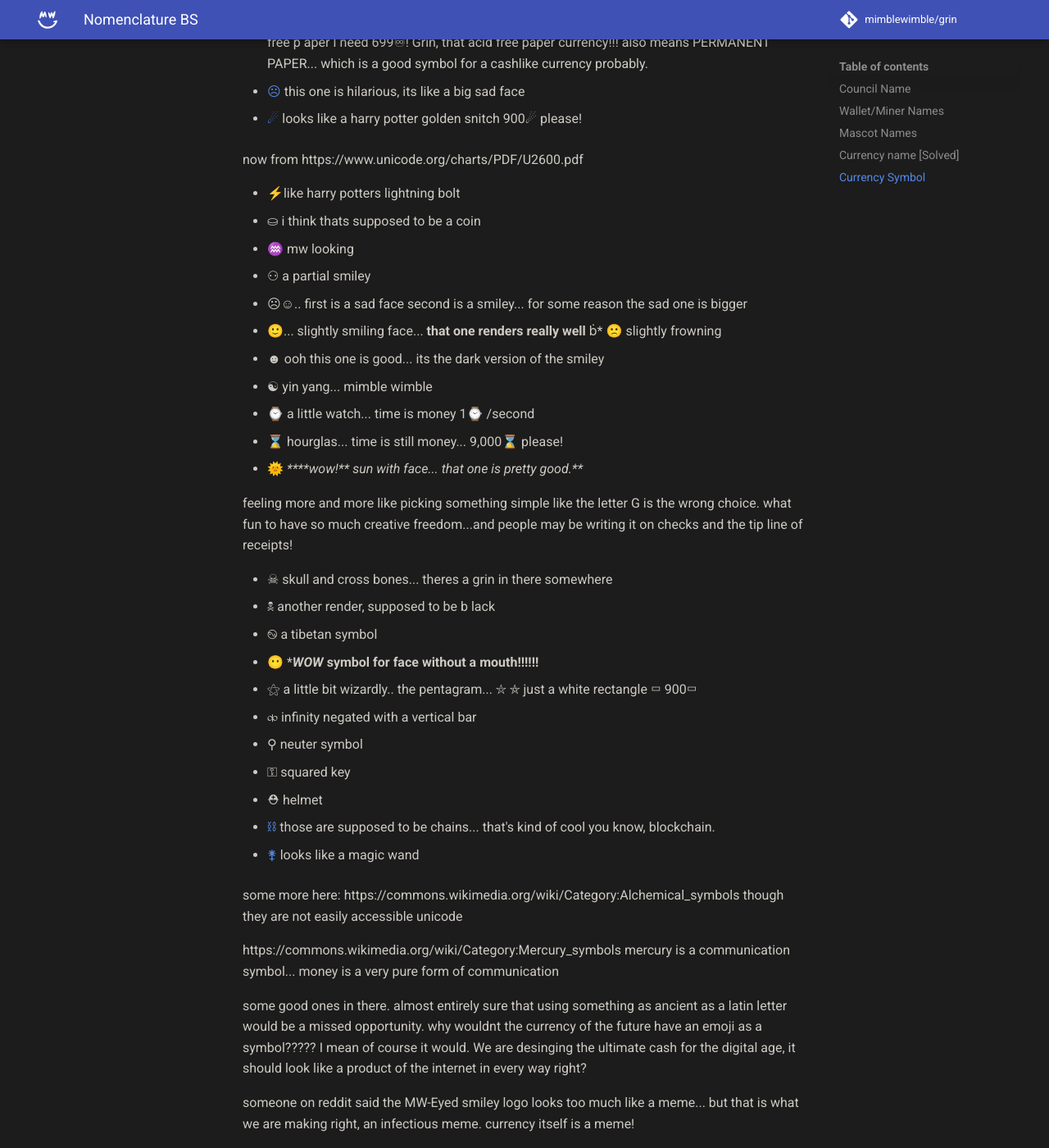
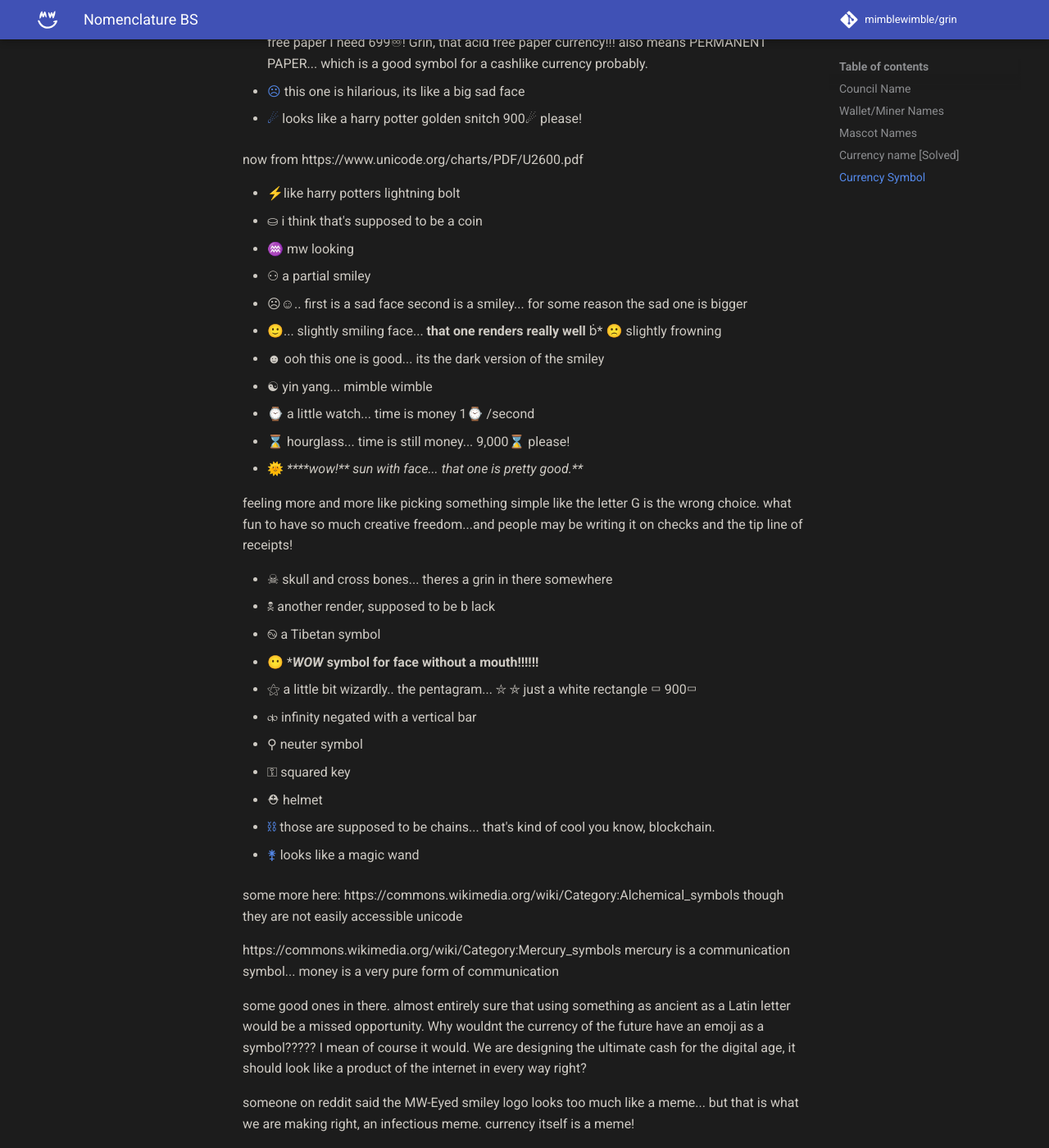
Before and after one commit to mimblewimble/docs, an MkDocs documentation site: the page built from docs/wiki/extra-documents/nomenclature-bs.md, in a window 1280 px wide and 1400 px high, scrolled down 4305 px. Shown: the whole window at 82% size. Built offline with MkDocs 1.6.1 and Material for MkDocs 9.7.7, drawn with Linux system fonts in a browser that asks for light colours; comment, search, counter and statistics services are not loaded; some of the changed text lies outside the part shown.

```diff
--- a/docs/wiki/extra-documents/nomenclature-bs.md
+++ b/docs/wiki/extra-documents/nomenclature-bs.md
@@ -140,7 +140,7 @@
 its just a little unicode smiley face, this would be perfect
 
 * [♾](https://en.wikipedia.org/wiki/%E2%99%BE)
-its like an infinity symbol in a circle.. looks kind of like a smiley... and is the symbol for acid free p aper
+its like an infinity symbol in a circle.. looks kind of like a smiley... and is the symbol for acid free paper
 I need 699♾! Grin, that acid free paper currency!!! also means PERMANENT PAPER... which is a good symbol for a cashlike currency probably.
 
 * [☹](https://en.wikipedia.org/wiki/%E2%98%B9)
@@ -154,7 +154,7 @@
 https://www.unicode.org/charts/PDF/U2600.pdf
 
 * ⚡like harry potters lightning bolt
-* ⛀ i think thats supposed to be a coin
+* ⛀ i think that's supposed to be a coin
 * ♒ mw looking
 * ⚇ a partial smiley
 * ☹☺.. first is a sad face second is a smiley... for some reason the sad one is bigger
@@ -165,14 +165,14 @@
 
 * ⌚ a little watch... time is money
 1⌚ /second
-* ⌛  hourglas... time is still money... 9,000⌛   please!
+* ⌛  hourglass... time is still money... 9,000⌛   please!
 * 🌞 _****wow!** sun with face... that one is pretty good.**_
 
 feeling more and more like picking something simple like the letter G is the wrong choice. what fun to have so much creative freedom...and people may  be writing it on checks and the tip line of receipts!
 
 * ☠ skull and cross bones... theres a grin in there somewhere
 * 🕱  another render, supposed to be b lack
-* ࿊  a tibetan symbol
+* ࿊  a Tibetan symbol
 
 * 😶 ****WOW* symbol for face without a mouth!!!!!!**
 
@@ -200,7 +200,7 @@
 mercury is a communication symbol... money is a very pure form of communication
 
 some good ones in there.
-almost entirely sure that using something as ancient as a latin letter would be a missed opportunity. why wouldnt the currency of the future have an emoji as a symbol????? I mean of course it would. We are desinging the ultimate cash for the digital age, it should look like a product of the internet in every way right?
+almost entirely sure that using something as ancient as a Latin letter would be a missed opportunity. Why wouldnt the currency of the future have an emoji as a symbol????? I mean of course it would. We are designing the ultimate cash for the digital age, it should look like a product of the internet in every way right?
 
 someone on reddit said the MW-Eyed smiley logo looks too much like a meme... but that is what we are making right, an infectious meme. currency itself is a meme!
 
```
Also changed, not shown: other parts of docs/wiki/extra-documents/nomenclature-bs.md (+4 -4 lines), docs/wiki/api/node-api.md (+2 -2 lines), docs/wiki/resources.md (+1 -1 lines), docs/wiki/services/list-of-services.md (+1 -1 lines).
